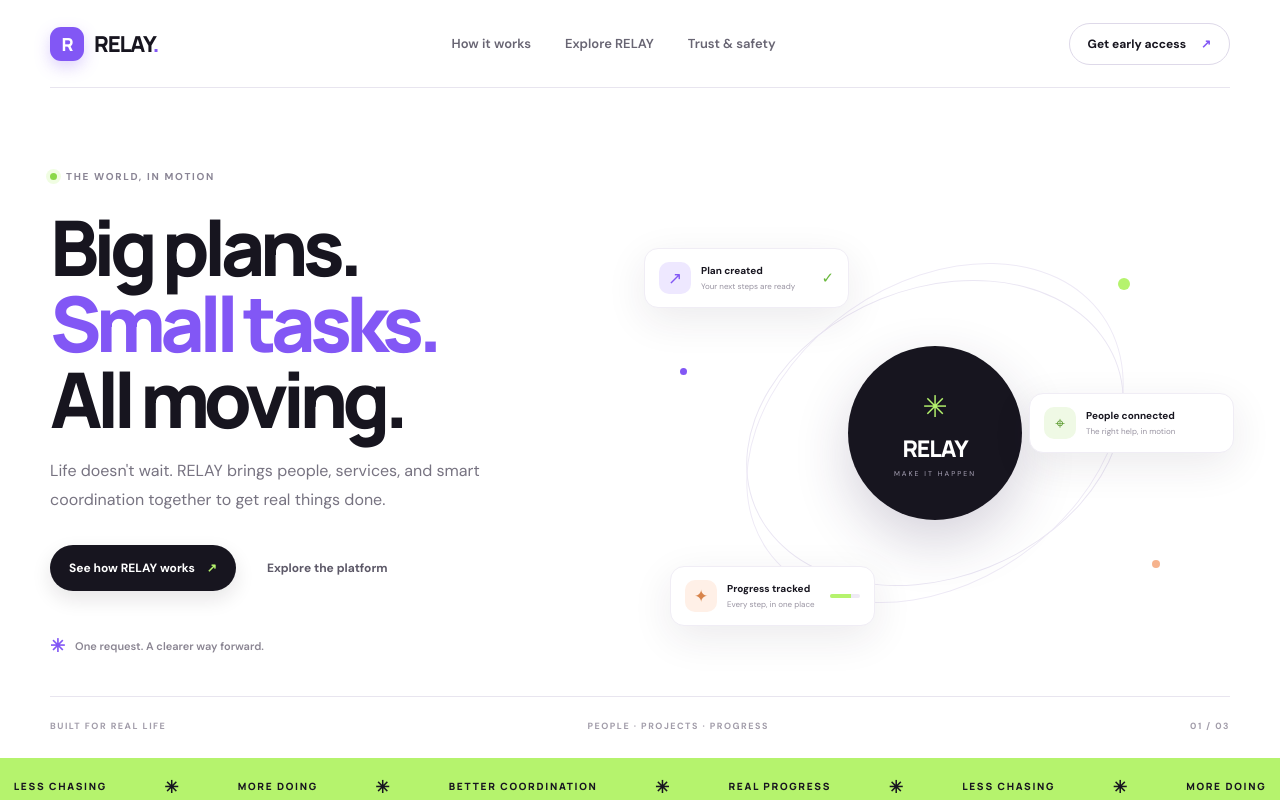
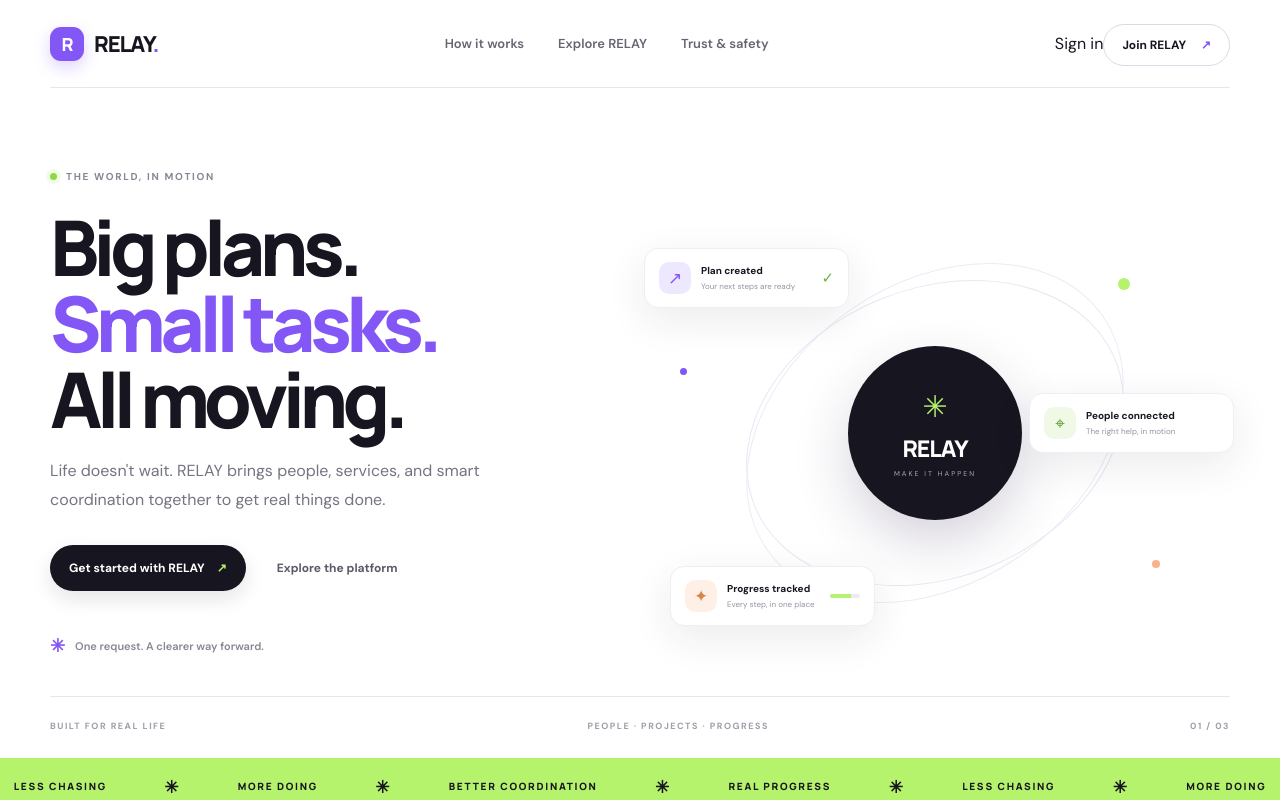
Before and after one commit to trust-logs/RELAY, a Next.js app: page / in a window 1280 px wide. Shown: the top 800 px of the page. Built offline with nearby package versions, Linux system fonts and the light colour scheme.

Commit message:
feat(auth): connect homepage calls to action

```diff
--- a/src/app/page.tsx
+++ b/src/app/page.tsx
@@ -38,7 +38,7 @@ export default function HomePage() {
           <a href="#environments">Explore RELAY</a>
           <a href="#trust">Trust & safety</a>
         </div>
-        <a className="nav-cta" href="mailto:hello@relay.example">Get early access <span>↗</span></a>
+        <div className="nav-auth"><a className="nav-login" href="/login">Sign in</a><a className="nav-cta" href="/signup">Join RELAY <span>↗</span></a></div>
       </nav>
 
       <section className="hero shell">
@@ -49,7 +49,7 @@ export default function HomePage() {
             Life doesn't wait. RELAY brings people, services, and smart coordination together to get real things done.
           </p>
           <div className="hero-actions">
-            <a className="button button-primary" href="#how-it-works">See how RELAY works <span>↗</span></a>
+            <a className="button button-primary" href="/signup">Get started with RELAY <span>↗</span></a>
             <a className="button button-quiet" href="#environments">Explore the platform</a>
           </div>
           <div className="hero-proof">
```
